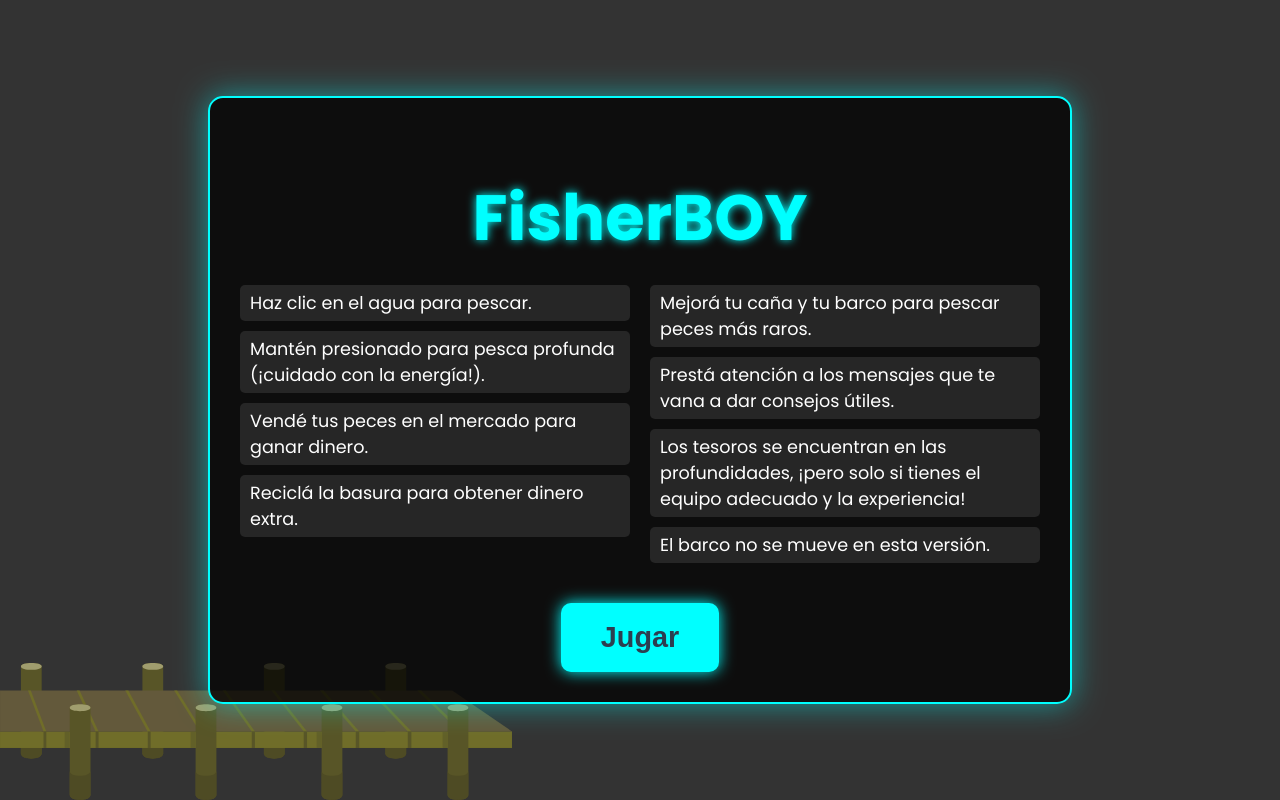
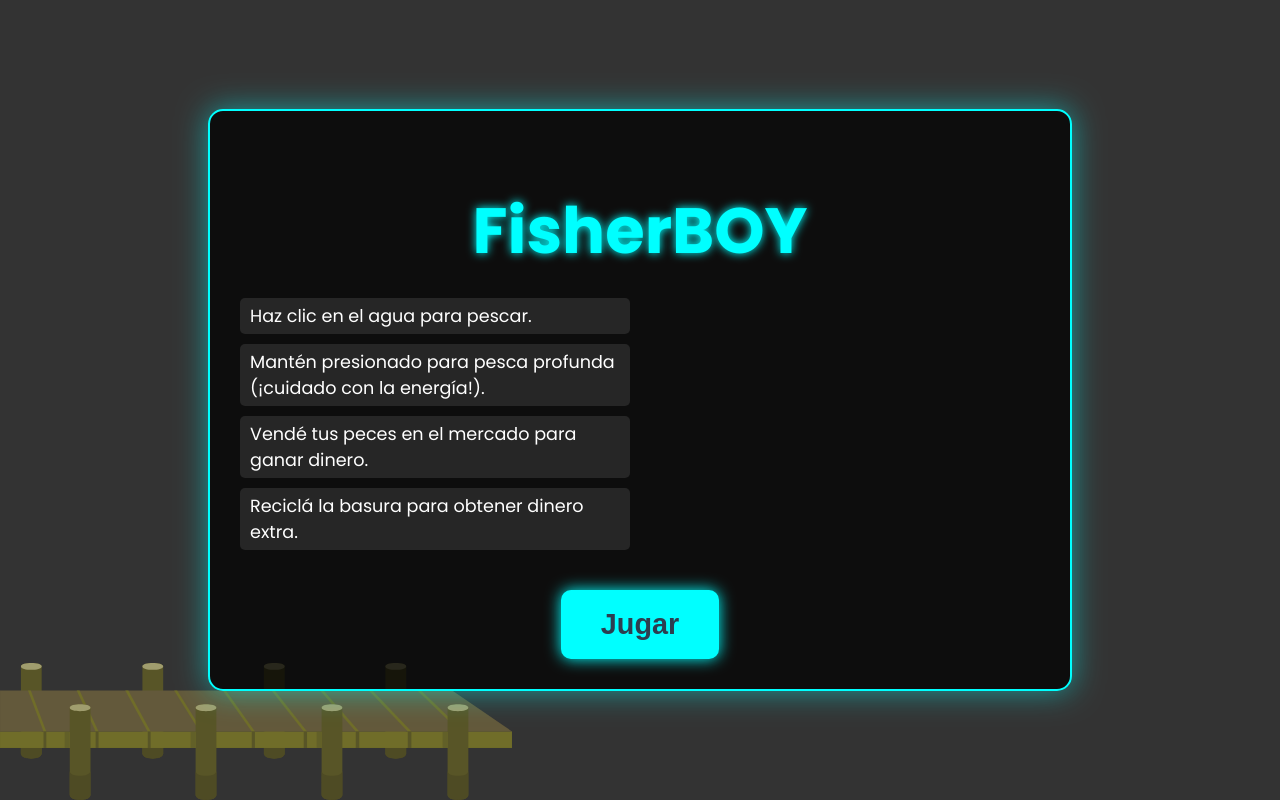
Before and after one commit to dcolombres/fisherboy, a Vue app: page / in a window 1280 px wide. Built offline with nearby package versions, Linux system fonts and the light colour scheme.

Commit message:
start page

```diff
--- a/src/components/StartScreen.vue
+++ b/src/components/StartScreen.vue
@@ -13,12 +13,6 @@
           <li>Mantén presionado para pesca profunda (¡cuidado con la energía!).</li>
           <li>Vendé tus peces en el mercado para ganar dinero.</li>
           <li>Reciclá la basura para obtener dinero extra.</li>
-        </ul>
-        <ul>
-          <li>Mejorá tu caña y tu barco para pescar peces más raros.</li>
-          <li>Prestá atención a los mensajes que te vana a dar consejos útiles.</li>
-          <li>Los tesoros se encuentran en las profundidades, ¡pero solo si tienes el equipo adecuado y la experiencia!</li>
-          <li>El barco no se mueve en esta versión.</li>
         </ul>
       </div>
       <button @click="startGame">Jugar</button>
```
Also changed, not shown: 7 other files (tests, documents, lock files or other folders).
